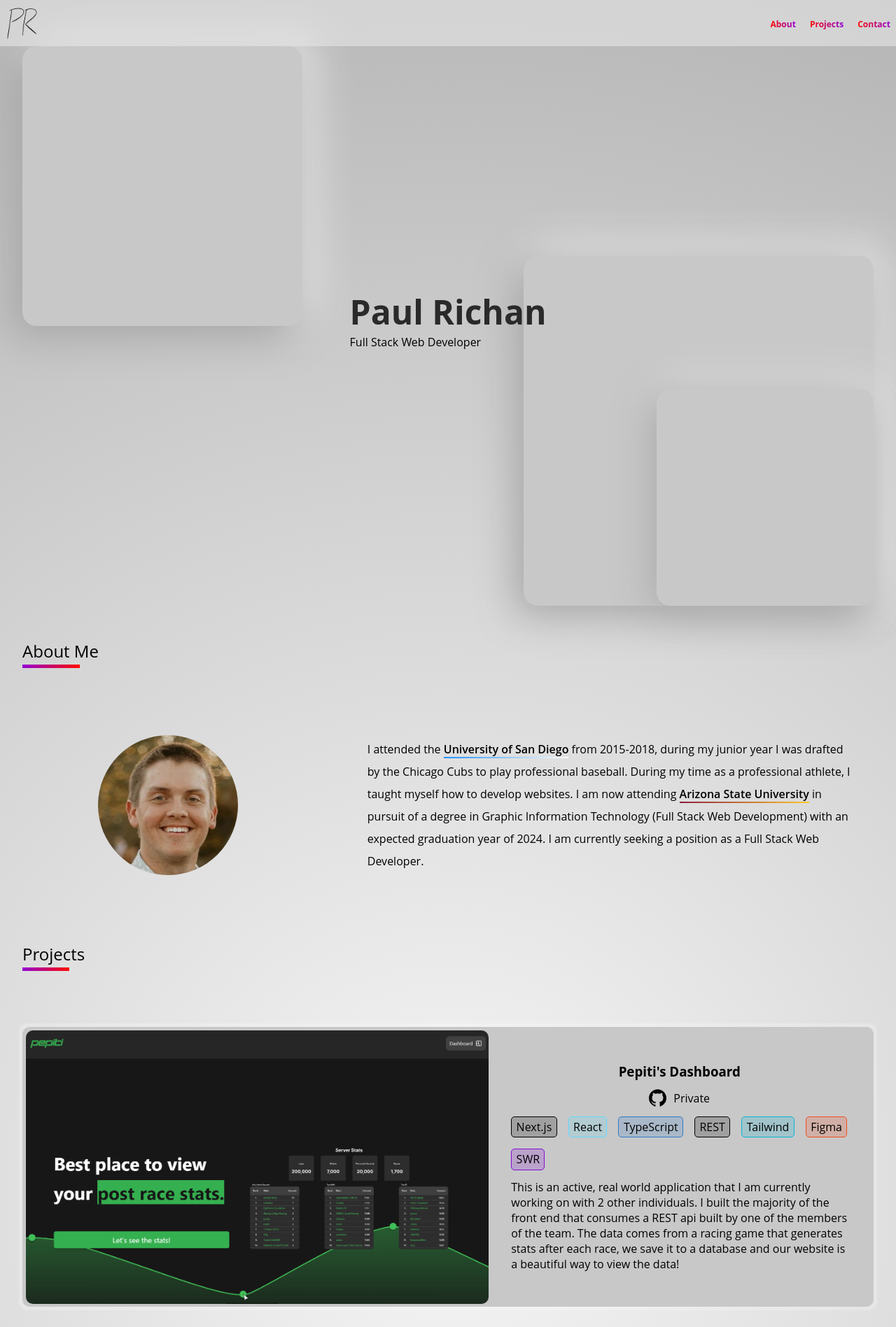
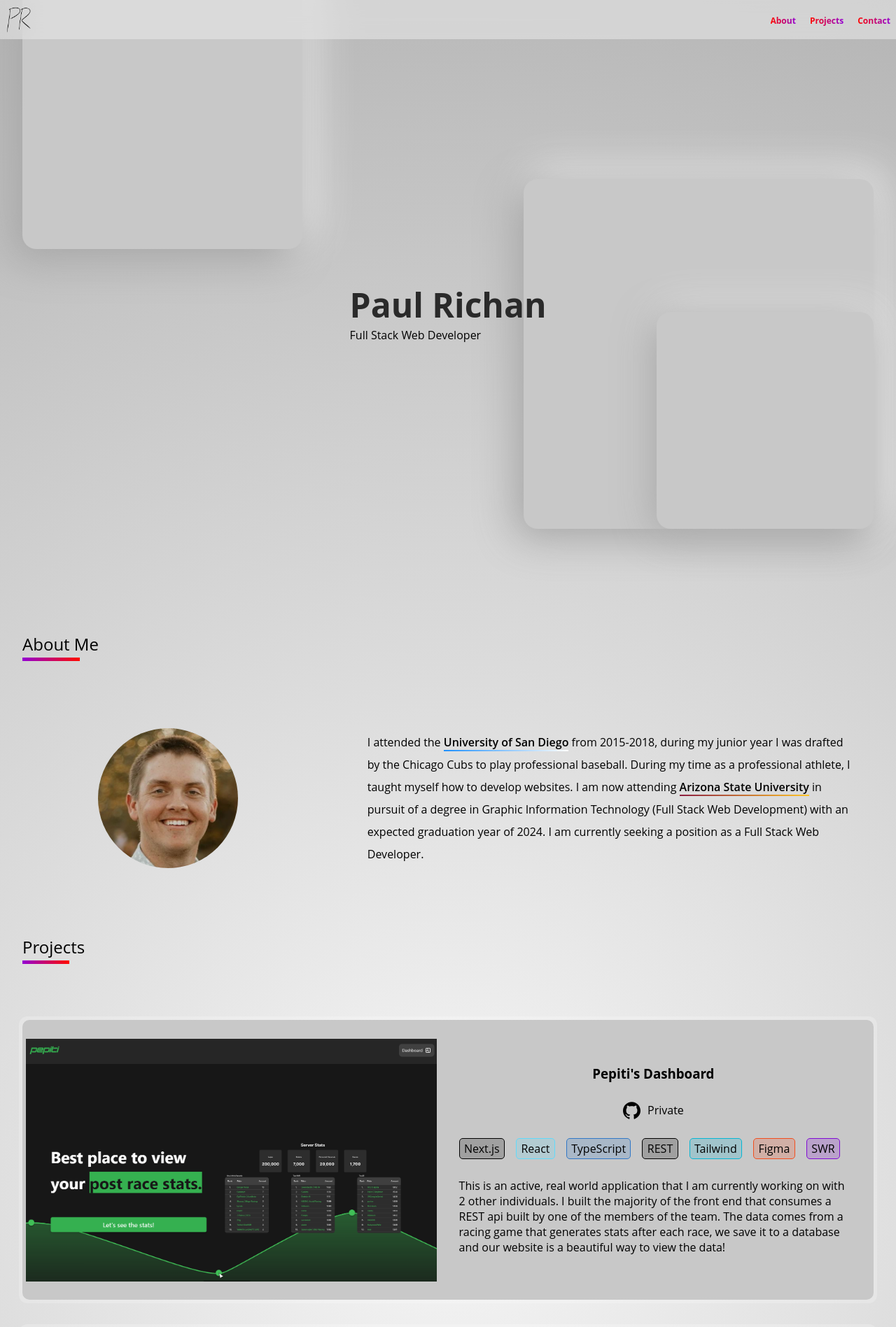
Before and after one commit to paulrichan/portfolio-nextjs, a Next.js app: page / in a window 1280 px wide. Shown: the top 1897 px of the page at 70% size. Built offline with nearby package versions, Linux system fonts and the light colour scheme.

Commit message:
nav menu mobile

```diff
--- a/src/components/ProjectCard.tsx
+++ b/src/components/ProjectCard.tsx
@@ -1,4 +1,5 @@
 /* eslint-disable @next/next/no-img-element */
+import Image from 'next/image'
 import styles from '../styles/ProjectCard.module.css'
 import Tag from './Tag'
 
@@ -19,7 +20,9 @@
    return (
       <a target='_blank' rel='noreferrer' className={styles.card_link} href={link}>
          <div className={styles.card}>
-            <img src={src} alt='proj img' />
+            <div className={styles.image_container}>
+               <Image src={src} fill alt='proj img' />
+            </div>
 
             <div className={styles.info_container}>
                <h3>{title}</h3>
--- a/src/pages/index.tsx
+++ b/src/pages/index.tsx
@@ -1,8 +1,10 @@
 /* eslint-disable @next/next/no-img-element */
 import ContactForm from '@/components/ContactForm'
+import { useState } from 'react'
 import ProjectCard from '../components/ProjectCard'
 
 function App() {
+   const [isNavOpen, setIsNavOpen] = useState(false)
    const projectCardInfo = [
       {
          tagWords: ['Next.js', 'React', 'TypeScript', 'REST', 'Tailwind', 'Figma', 'SWR'],
@@ -33,12 +35,18 @@
    const projectCards = projectCardInfo.map((cardInfo, idx) => <ProjectCard key={idx} {...cardInfo} />)
 
    return (
-      <div className='App'>
+      <>
          <nav>
             <div className='nav-container'>
+               <div style={{ display: 'flex', justifyContent: 'space-between', width: '100%' }}>
                   <img className='signature' src='/initials.png' alt='' />
 
-               <div>
+                  <button className='hamburger' onClick={() => setIsNavOpen(!isNavOpen)}>
+                     <img src='/hamburger.svg' alt='' />
+                  </button>
+               </div>
+
+               <div className='nav-links'>
                   <a className='nav-link' href='#about'>
                      About
                   </a>
@@ -50,8 +58,27 @@
                   </a>
                </div>
             </div>
+            <div
+               className='nav-menu-container'
+               style={{
+                  top: isNavOpen ? '100%' : '-400px',
+               }}
+            >
+               <div className='nav-menu'>
+                  <a href='#about' onClick={() => setIsNavOpen(false)}>
+                     About
+                  </a>
+                  <a href='#projects' onClick={() => setIsNavOpen(false)}>
+                     Projects
+                  </a>
+                  <a href='#contact' onClick={() => setIsNavOpen(false)}>
+                     Contact
+                  </a>
+               </div>
+            </div>
          </nav>
 
+         <div className='App'>
             <div className='container'>
                <div className='hero'>
                   <div className='cube1'></div>
@@ -80,9 +107,9 @@
                         I attended the <span className='usd-underline'>University of San Diego</span> from 2015-2018,
                         during my junior year I was drafted by the Chicago Cubs to play professional baseball. During my
                         time as a professional athlete, I taught myself how to develop websites. I am now attending{' '}
-                     <span className='asu-underline'>Arizona State University</span> in pursuit of a degree in Graphic
-                     Information Technology (Full Stack Web Development) with an expected graduation year of 2024. I am
-                     currently seeking a position as a Full Stack Web Developer.
+                        <span className='asu-underline'>Arizona State University</span> in pursuit of a degree in
+                        Graphic Information Technology (Full Stack Web Development) with an expected graduation year of
+                        2024. I am currently seeking a position as a Full Stack Web Developer.
                      </p>
                   </div>
                </div>
@@ -101,6 +128,7 @@
 
             <div className='container'>
                <div id='contact' className='contact'>
+                  <div className='cube-contact' />
                   <ContactForm />
                </div>
             </div>
@@ -113,6 +141,7 @@
                </a>
             </footer>
          </div>
+      </>
    )
 }
 
--- a/src/styles/App.css
+++ b/src/styles/App.css
@@ -49,6 +49,7 @@
    max-width: var(--max-width);
    margin: 0 auto;
    padding: 0 2rem;
+   overflow: clip;
 }
 
 hr {
@@ -77,7 +78,7 @@
 
 nav {
    position: sticky;
-   display: flex;
+   /* display: flex; */
 
    top: 0;
    width: 100%;
@@ -86,19 +87,77 @@
    padding: 0.5rem;
 
    --webkit-backdrop-filter: blur(20px);
-   backdrop-filter: blur(10px);
+   backdrop-filter: blur(20px);
 
    z-index: 100;
 }
 
+.hamburger {
+   background: -webkit-linear-gradient(right, var(--accent-primary), var(--accent-secondary));
+   border-radius: 5px;
+   border: none;
+   width: 35px;
+   height: 35px;
+}
+
+/* .hamburger img {
+   color: white;
+} */
+
+.nav-menu-container {
+   width: 100%;
+   left: 0;
+   position: absolute;
+   top: 0px;
+   /* padding-top: 12%; */
+   z-index: 99;
+   background-color: rgb(231, 231, 231, 0.6);
+   --webkit-backdrop-filter: blur(20px);
+   backdrop-filter: blur(20px);
+   transition: all 0.3s cubic-bezier(0.34, -0.54, 0.54, 0.95);
+}
+
+.nav-menu {
+   position: absolute;
+   width: 100%;
+   display: flex;
+   flex-direction: column;
+   gap: 3rem;
+   align-items: flex-end;
+   justify-content: center;
+   padding: 2rem;
+   overflow: clip;
+   z-index: 99;
+   background-color: rgb(231, 231, 231, 0.6);
+   --webkit-backdrop-filter: blur(20px);
+   backdrop-filter: blur(20px);
+}
+
+.nav-menu a {
+   text-decoration: none;
+   font-size: 2rem;
+   font-weight: bold;
+   background: -webkit-linear-gradient(right, var(--accent-primary), var(--accent-secondary));
+   -webkit-background-clip: text;
+   -webkit-text-fill-color: transparent;
+}
+
 .nav-container {
+   position: relative;
    display: flex;
+   flex-direction: column;
    align-items: center;
    justify-content: space-between;
    width: 100%;
+   /* height: fit-content; */
 
    max-width: var(--max-width);
    margin: 0 auto;
+   z-index: 100;
+}
+
+.nav-links {
+   display: none;
 }
 
 .nav-link {
@@ -130,8 +189,8 @@
 
 .cube1 {
    position: absolute;
-   bottom: 0;
-   right: 0;
+   bottom: 100px;
+   right: -75px;
    width: 250px;
    height: 250px;
    border-radius: 20px;
@@ -143,8 +202,8 @@
 
 .cube2 {
    position: absolute;
-   bottom: 0;
-   right: 0;
+   bottom: 100px;
+   right: -75px;
    width: 155px;
    height: 155px;
    border-radius: 20px;
@@ -156,8 +215,8 @@
 
 .cube3 {
    position: absolute;
-   top: 0;
-   left: 0;
+   top: -100px;
+   left: -75px;
    width: 200px;
    height: 200px;
    border-radius: 20px;
@@ -282,6 +341,20 @@
    scroll-margin: 80px;
 }
 
+.cube-contact {
+   position: absolute;
+   top: 75px;
+   right: -50px;
+   width: 250px;
+   height: 250px;
+   border-radius: 20px;
+   background: var(--primary-bg);
+   animation-name: cube-neu;
+   animation-duration: 22s;
+   animation-iteration-count: infinite;
+   opacity: 0.5;
+}
+
 .card-container {
    display: flex;
    flex-direction: column;
@@ -299,6 +372,7 @@
 .contact {
    max-width: 75%;
    margin: 0 auto;
+   position: relative;
 }
 
 .contact h1 {
@@ -311,7 +385,11 @@
 
 @media (min-width: 768px) {
    .signature {
-      width: 50px;
+      width: 40px;
+   }
+
+   .nav-links {
+      display: block;
    }
 
    .about-me {
@@ -323,22 +401,46 @@
       width: 60%;
    }
 
+   .nav-container {
+      flex-direction: row;
+   }
+
+   .hamburger {
+      display: none;
+   }
+
+   .nav-menu {
+      display: none;
+   }
+
    .nav-link + .nav-link {
       margin-left: 20px;
    }
 
+   .container {
+      overflow: visible;
+   }
+
    .cube1 {
+      right: 0;
       width: 500px;
       height: 500px;
    }
 
    .cube2 {
+      right: 0;
       width: 310px;
       height: 310px;
    }
 
    .cube3 {
+      left: 0;
       height: 400px;
       width: 400px;
    }
+
+   .cube-contact {
+      top: 0;
+      opacity: 1;
+   }
 }
--- a/src/styles/ProjectCard.module.css
+++ b/src/styles/ProjectCard.module.css
@@ -32,13 +32,16 @@
    animation-iteration-count: infinite;
 }
 
-.card > img {
-   display: block;
+.image_container {
+   position: relative;
+   height: 100%;
+   width: 100%;
    border-radius: 10px;
-   height: auto;
-   width: auto;
-   max-width: 100%;
-   max-height: 100%;
+   min-height: 200px;
+}
+
+.image_container > img {
+   object-fit: contain;
 }
 
 .tag_container {
@@ -49,6 +52,7 @@
 }
 
 .info_container {
+   width: 100%;
    display: flex;
    flex-direction: column;
    padding: 2rem;
```
Also changed, not shown: public/hamburger.svg (added). Lines whose indentation alone changed are shown as unchanged.
